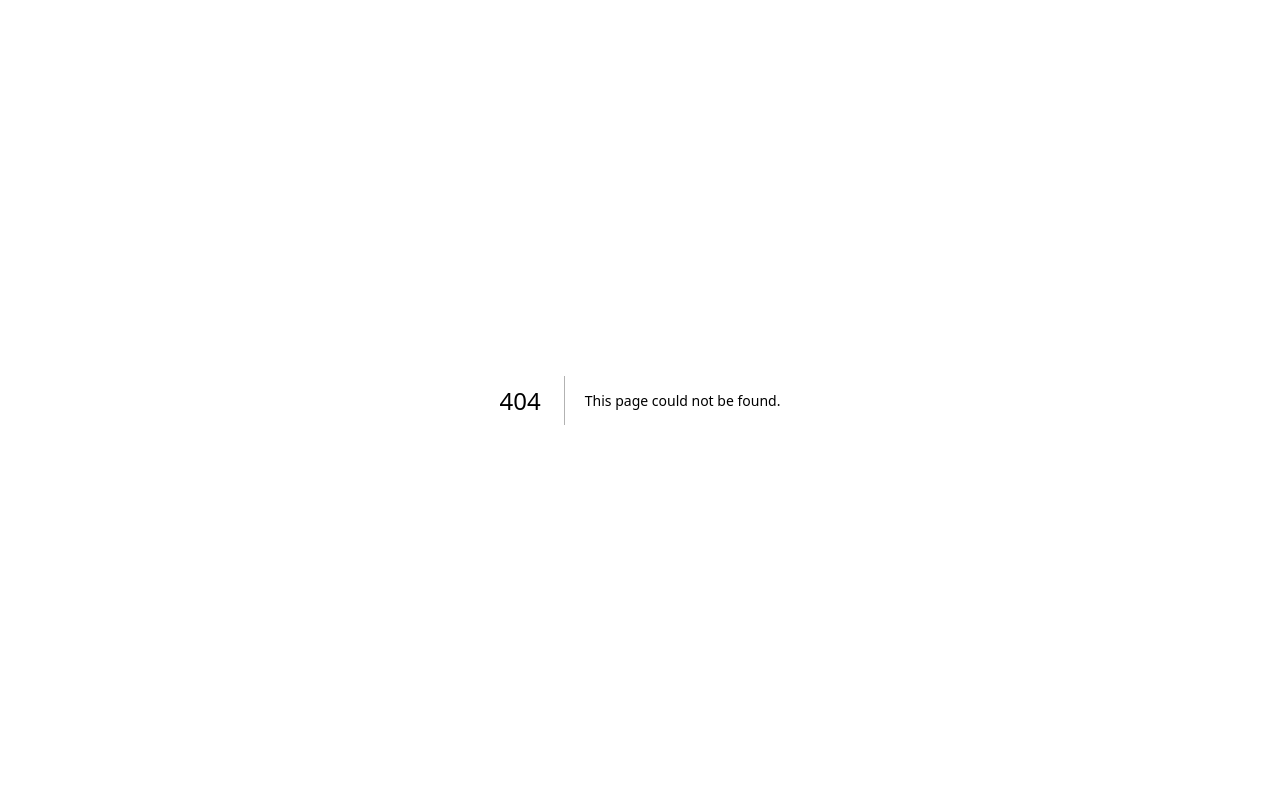
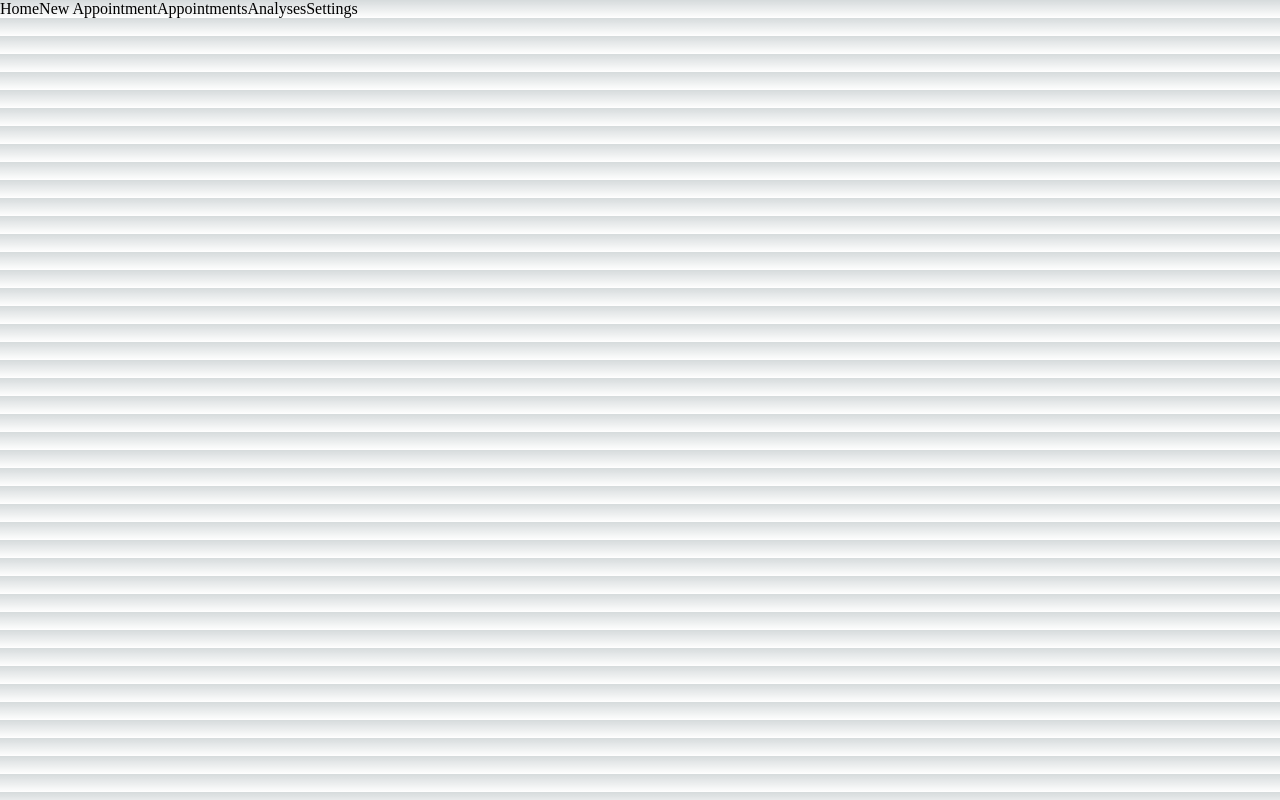
Before and after one commit to LucaStefan112/MedConnect, a Next.js app: page /SideMenu in a window 1280 px wide. Before the commit this address had no page. Built offline with nearby package versions, Linux system fonts and the light colour scheme.

Commit message:
Created Side Menu
I have created a file with a component for the side menu and used the component for testing purposes in the index file.

```diff
--- /dev/null
+++ b/pages/SideMenu.tsx
@@ -0,0 +1,22 @@
+/*
+    Component: Side Menu
+    Author: Tudor
+*/
+
+
+export default function SideMenu ()
+{
+    return (
+
+        <div>
+
+            <a href = "#">Home</a>
+            <a href = "#">New Appointment</a>
+            <a href = "#">Appointments</a>
+            <a href = "#">Analyses</a>
+            <a href = "#">Settings</a>
+
+        </div>
+
+    )
+}
```
Also changed, not shown: pages/index.tsx (+8 -0 lines).
